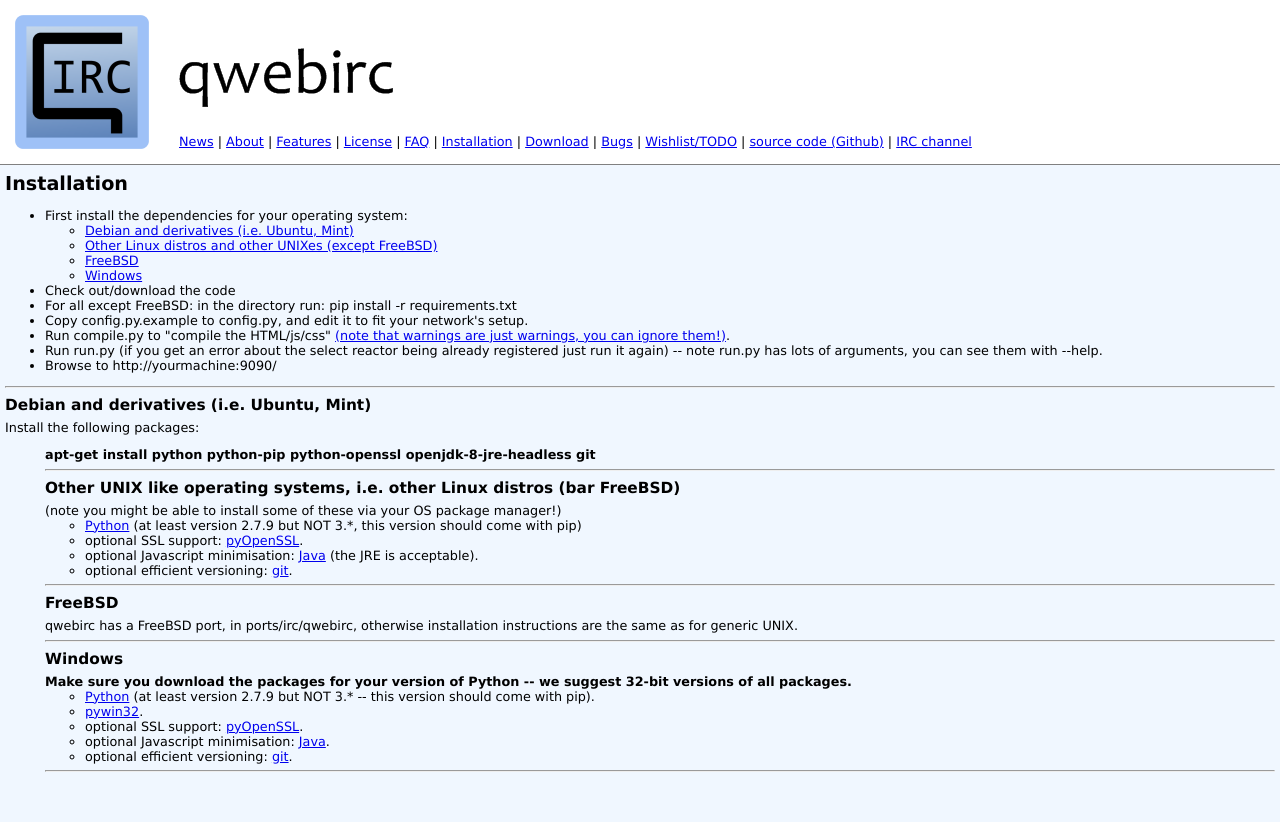
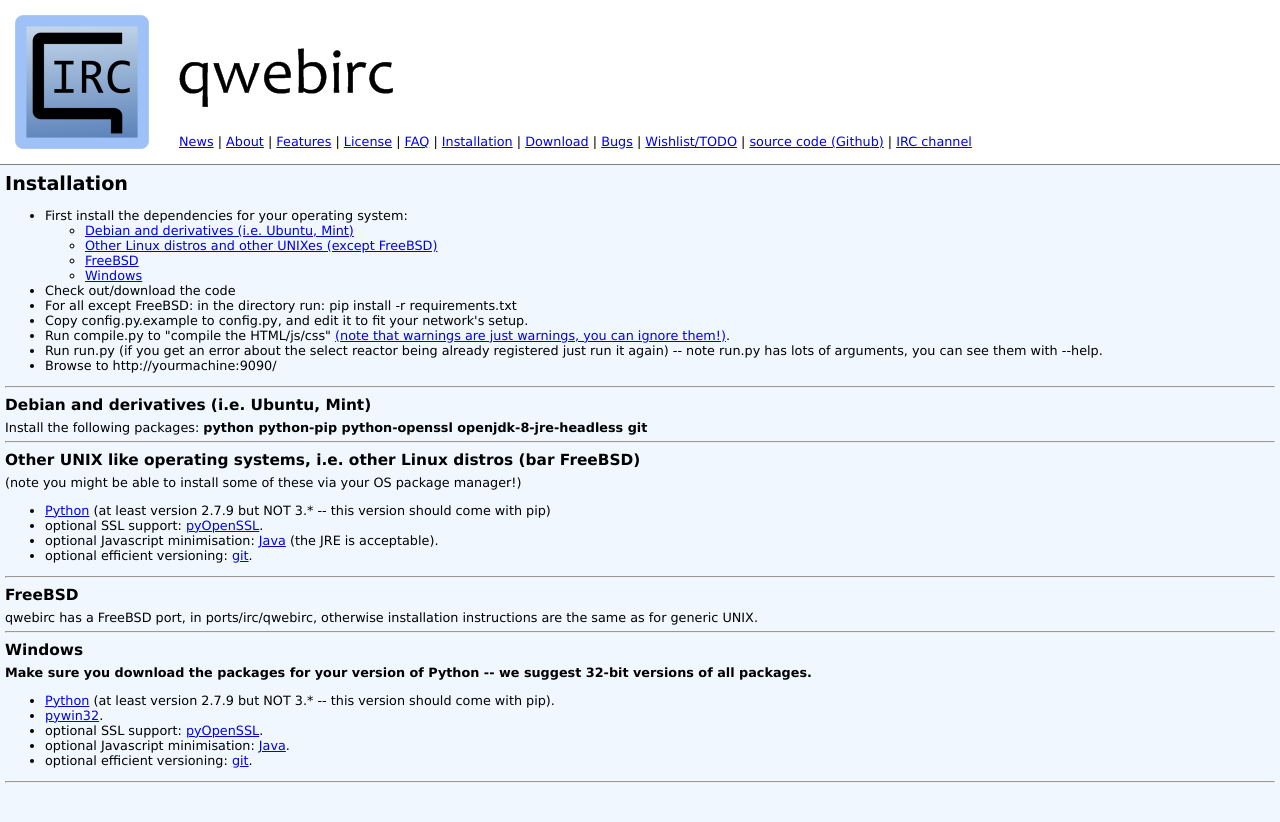
Before and after one commit to qwebirc/qwebirc-website, a Jekyll site: the page built from installation.html, in a window 1280 px wide. Shown: the top 822 px of the page. Built offline with Jekyll 4.4.1, drawn with Linux system fonts in a browser that asks for light colours.

Commit message:
Update installation.html

```diff
--- a/installation.html
+++ b/installation.html
@@ -25,9 +25,8 @@
 <h2>Debian and derivatives (i.e. Ubuntu, Mint)</h2>
 
 Install the following packages:
-<ul>
 
-<b>apt-get install python python-pip python-openssl openjdk-8-jre-headless git</b>
+<b>python python-pip python-openssl openjdk-8-jre-headless git</b>
 
 <hr/>
 
@@ -37,7 +36,7 @@
 (note you might be able to install some of these via your OS package manager!)
 
 <ul>
-<li><a href="http://python.org/download/">Python</a> (at least version 2.7.9 but NOT 3.*, this version should come with pip)</li>
+<li><a href="http://python.org/download/">Python</a> (at least version 2.7.9 but NOT 3.* -- this version should come with pip)</li>
 <li>optional SSL support: <a href="http://pypi.python.org/pypi/pyOpenSSL">pyOpenSSL</a>.</li>
 <li>optional Javascript minimisation: <a href="http://www.oracle.com/technetwork/java/javase/downloads/index.html">Java</a> (the JRE is acceptable).</li>
 <li>optional efficient versioning: <a href="https://git-scm.com/">git</a>.</li>
```
